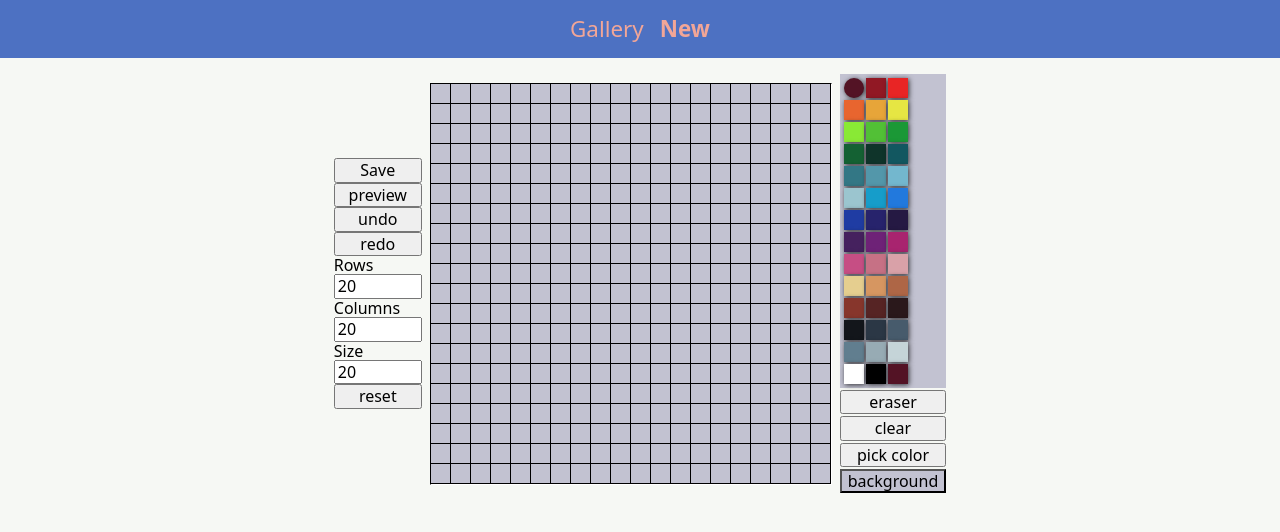
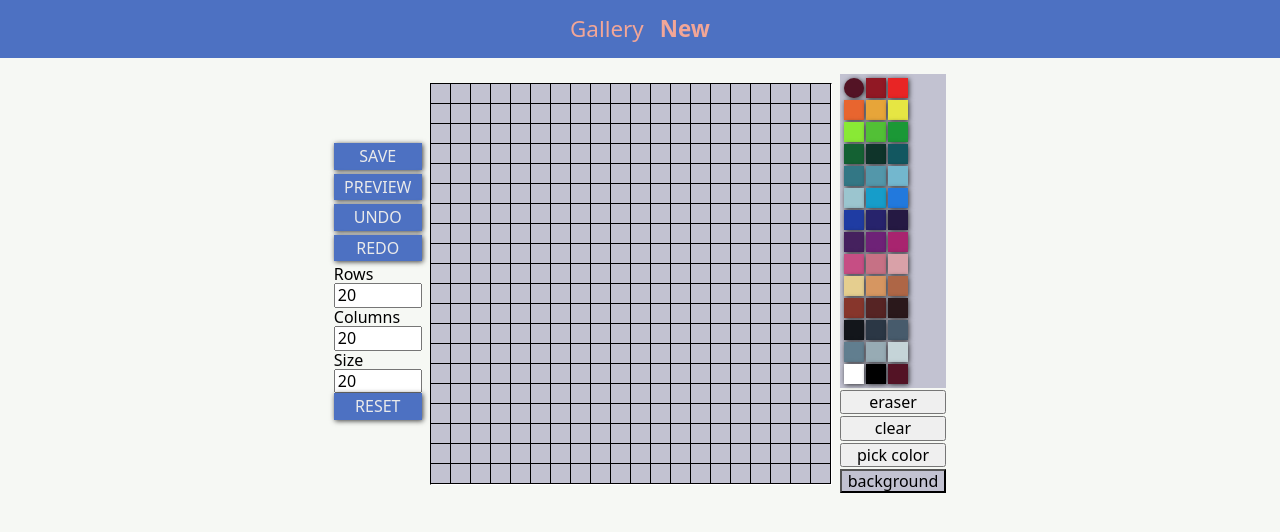
Before and after one commit to alarivan/wall, a React (Create React App) app: page /editor/new in a window 1280 px wide. Shown: the top 532 px of the page. Built offline with nearby package versions, Linux system fonts and the light colour scheme; what uuidv4 would draw is missing.

Commit message:
Add GridControlsButton component

```diff
--- a/src/components/GridControls.tsx
+++ b/src/components/GridControls.tsx
@@ -21,6 +21,7 @@ import {
 import { GalleryContext } from '../GalleryContext';
 import { saveAction } from '../reducers/gallery/actions';
 import { navigate } from '@reach/router';
+import GridControlsButton from './GridControls/Button';
 
 interface Props {
   state: TState;
@@ -76,10 +77,10 @@ const GridControls: React.FC<Props> = ({ state, dispatch, onPreviewClick }) => {
 
   return (
     <StyledControls>
-      <button onClick={handleSave}>Save</button>
-      <button onClick={onPreviewClick}>preview</button>
-      <button onClick={handleUndoClick}>undo</button>
-      <button onClick={handleRedoClick}>redo</button>
+      <GridControlsButton onClick={handleSave}>Save</GridControlsButton>
+      <GridControlsButton onClick={onPreviewClick}>preview</GridControlsButton>
+      <GridControlsButton onClick={handleUndoClick}>undo</GridControlsButton>
+      <GridControlsButton onClick={handleRedoClick}>redo</GridControlsButton>
       <GridControlsInput
         label='Rows'
         min={MIN_ROWS_VALUE}
@@ -104,7 +105,7 @@ const GridControls: React.FC<Props> = ({ state, dispatch, onPreviewClick }) => {
         value={grid.meta.size}
         onChange={handleSizeChange}
       />
-      <button onClick={handleResetClick}>reset</button>
+      <GridControlsButton onClick={handleResetClick}>reset</GridControlsButton>
     </StyledControls>
   );
 };
--- /dev/null
+++ b/src/components/GridControls/Button.tsx
@@ -0,0 +1,21 @@
+import styled from 'styled-components';
+import { darken } from 'polished';
+
+const Button = styled.button`
+  cursor: pointer;
+  padding: 0.25rem 0.5rem;
+  margin-bottom: 0.25rem;
+  border: none;
+  color: #eaeaea;
+  font-weight: 500;
+  text-transform: uppercase;
+  box-shadow: 1px 1px 5px 0px rgba(0, 0, 0, 0.75);
+  transition: background-color 200ms ease-in;
+
+  background-color: ${({ theme }) => theme.secondary};
+  :hover {
+    background-color: ${({ theme }) => darken(0.1, theme.secondary)};
+  }
+`;
+
+export default Button;
```
